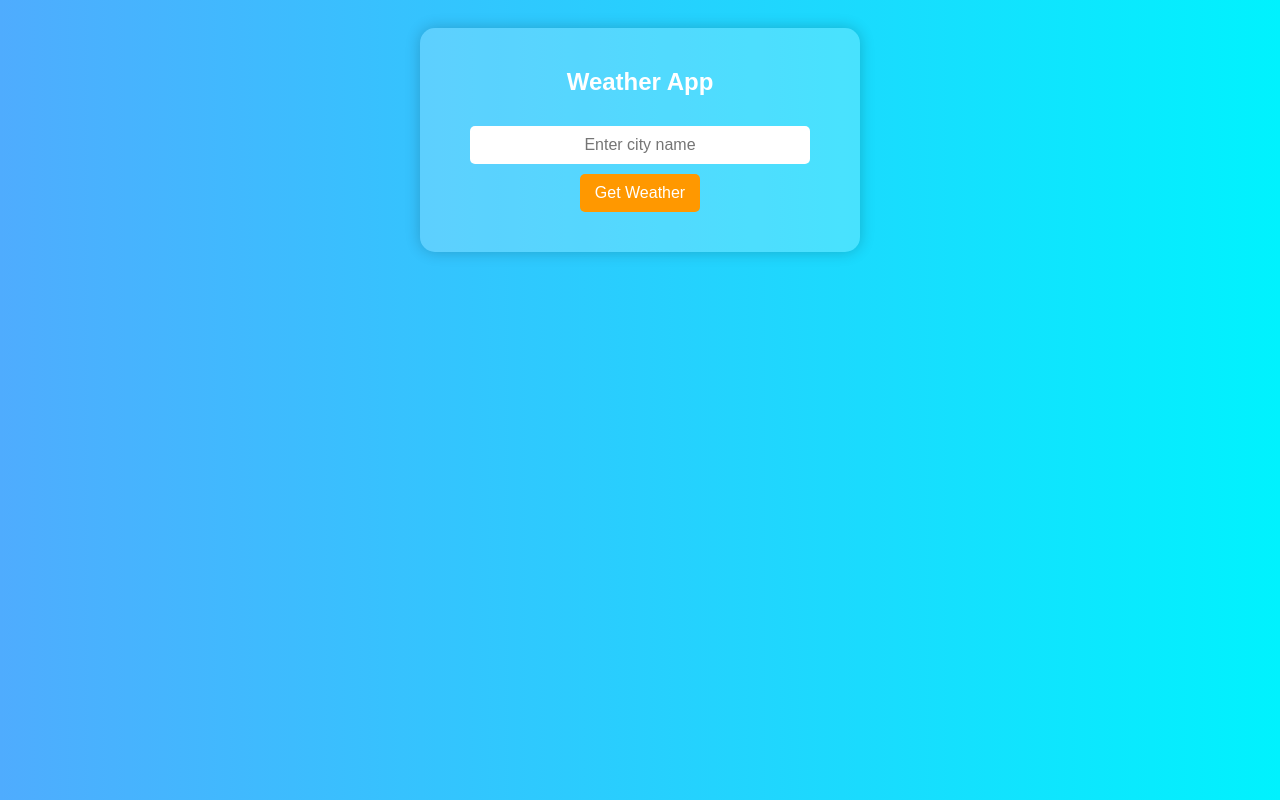
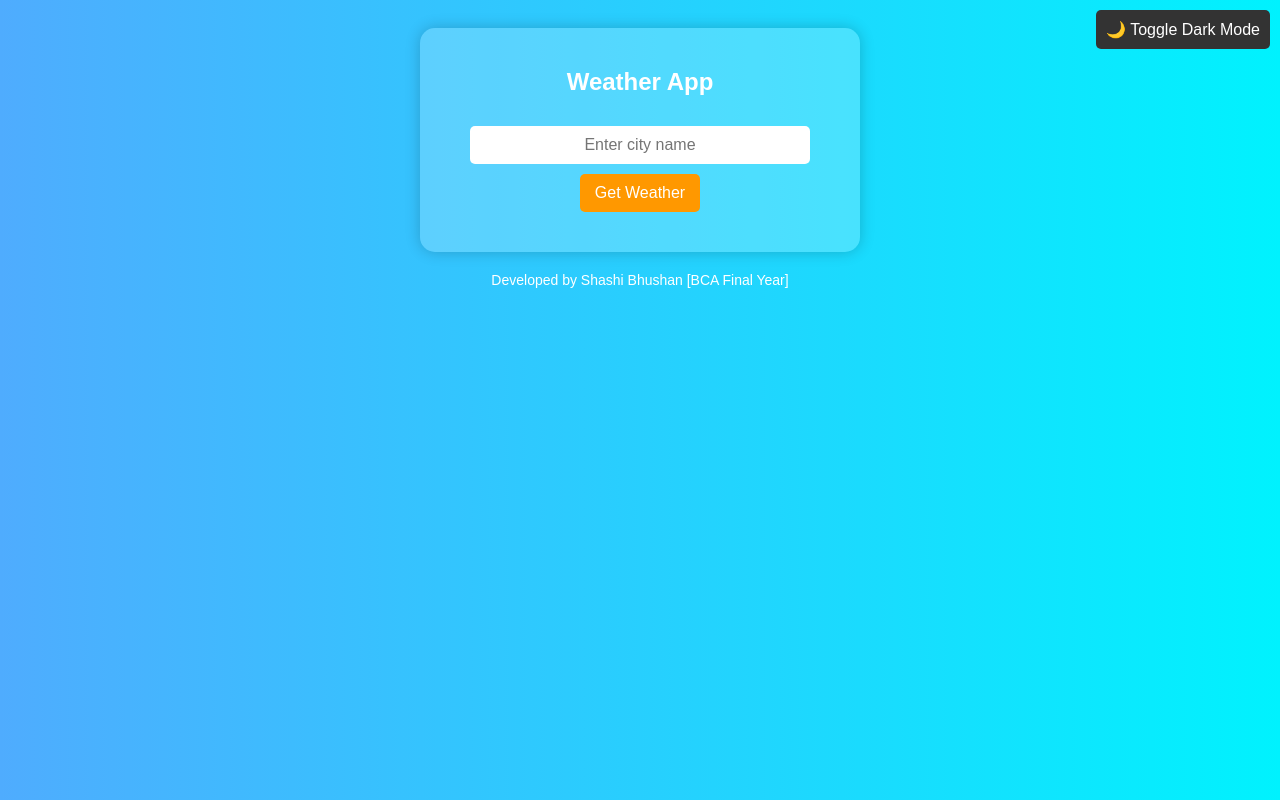
Before and after one commit to shashimunnu/Weather-App, a plain HTML site: page index.html in a window 1280 px wide. Drawn offline with Linux system fonts and the light colour scheme.

Commit message:
Update index.html

```diff
--- a/index.html
+++ b/index.html
@@ -11,6 +11,7 @@
             background: linear-gradient(to right, #4facfe, #00f2fe);
             color: white;
             padding: 20px;
+            transition: background 0.3s, color 0.3s;
         }
 
         .container {
@@ -61,14 +62,61 @@
             from { opacity: 0; }
             to { opacity: 1; }
         }
+
+        /* Dark Mode Styles */
+        .dark-mode {
+            background: linear-gradient(to right, #232526, #414345);
+            color: #f5f5f5;
+        }
+
+        .dark-mode .container {
+            background: rgba(255, 255, 255, 0.1);
+            box-shadow: 0px 0px 15px rgba(255, 255, 255, 0.2);
+        }
+
+        .dark-mode button {
+            background-color: #ff5722;
+        }
+
+        .dark-mode button:hover {
+            background-color: #e64a19;
+        }
+
+        .footer {
+            margin-top: 20px;
+            font-size: 14px;
+        }
+
+        .toggle-btn {
+            position: fixed;
+            top: 10px;
+            right: 10px;
+            padding: 10px;
+            background: #333;
+            color: white;
+            border: none;
+            cursor: pointer;
+            border-radius: 5px;
+        }
+
+        .toggle-btn:hover {
+            background: #555;
+        }
+
     </style>
 </head>
 <body>
+    <button class="toggle-btn" onclick="toggleDarkMode()">🌙 Toggle Dark Mode</button>
+
     <div class="container">
         <h2>Weather App</h2>
         <input type="text" id="city" placeholder="Enter city name">
         <button onclick="getWeather()">Get Weather</button>
         <div class="weather-info" id="weatherInfo"></div>
+    </div>
+
+    <div class="footer">
+        Developed by Shashi Bhushan [BCA Final Year]
     </div>
 
     <script>
@@ -98,6 +146,10 @@
                     document.getElementById("weatherInfo").innerHTML = `<p style="color: red;">Error fetching weather data</p>`;
                 });
         }
+
+        function toggleDarkMode() {
+            document.body.classList.toggle("dark-mode");
+        }
     </script>
 </body>
 </html>
```
